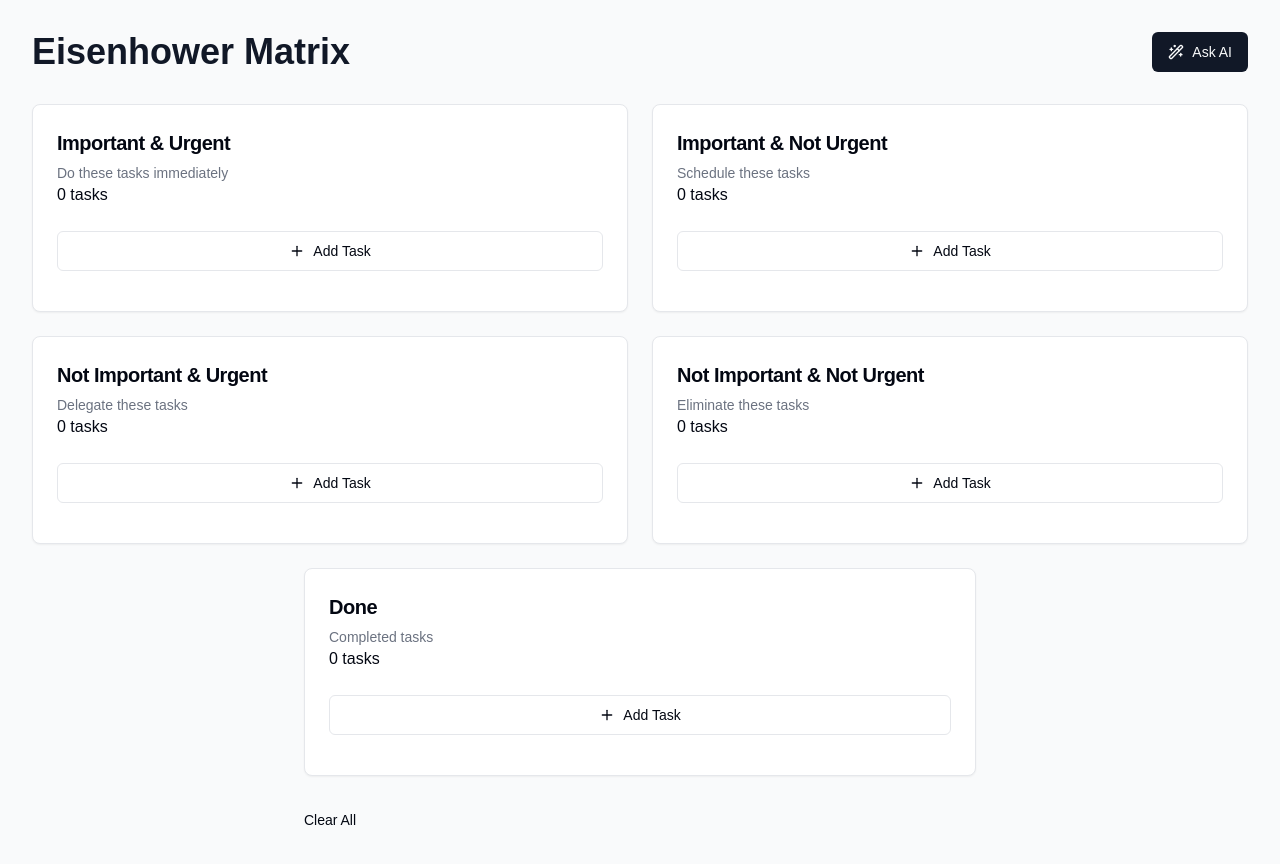
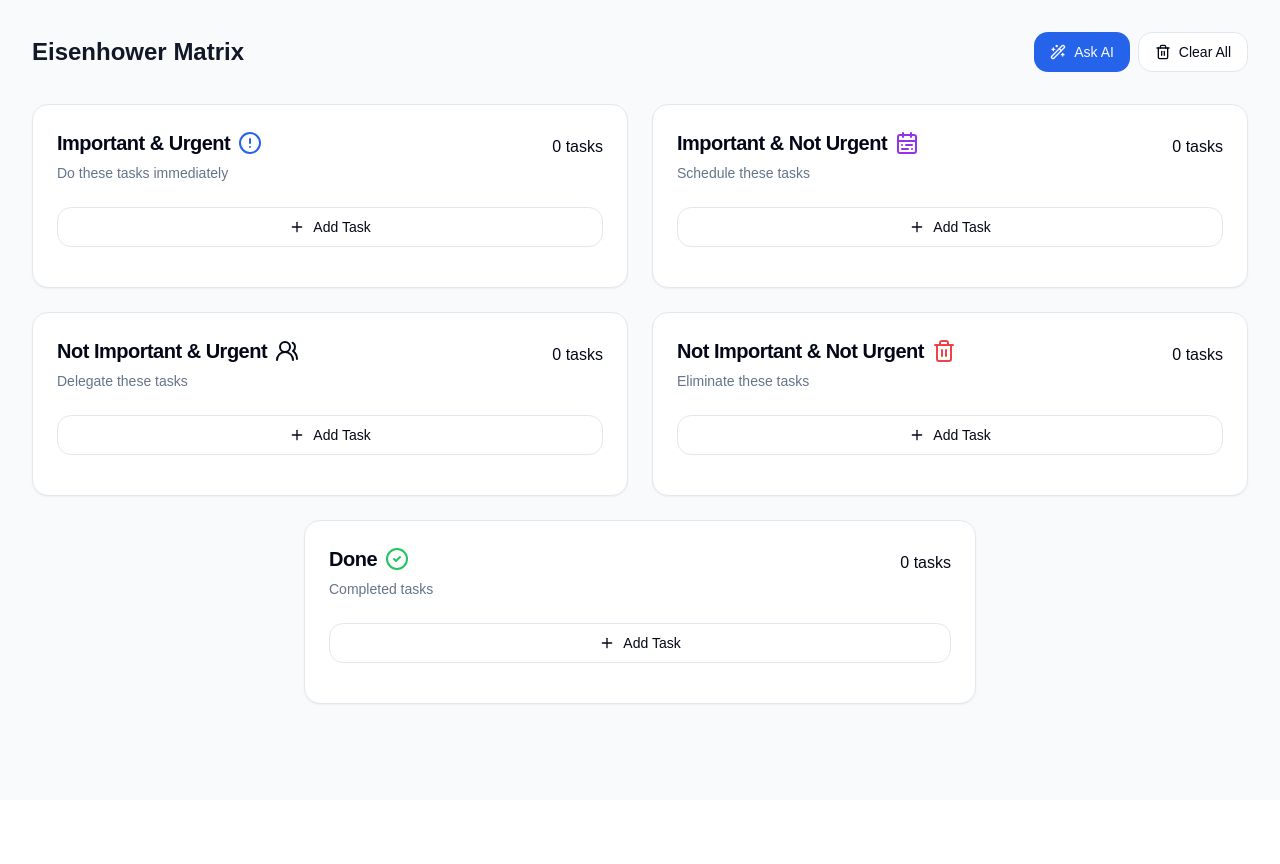
Before and after one commit to suryanshsingh2001/eisenflow-ai, a Next.js app: page / in a window 1280 px wide. Shown: the top 864 px of the page. After the commit the page ends 800 px from the top, so only its background shows below. Built offline with nearby package versions, Linux system fonts and the light colour scheme.

Commit message:
Fix prev errors and add new features

```diff
--- a/app/globals.css
+++ b/app/globals.css
@@ -6,54 +6,57 @@ body {
   font-family: Arial, Helvetica, sans-serif;
 }
 
+
+
 @layer base {
   :root {
     --background: 0 0% 100%;
-    --foreground: 224 71.4% 4.1%;
+    --foreground: 222.2 84% 4.9%;
     --card: 0 0% 100%;
-    --card-foreground: 224 71.4% 4.1%;
+    --card-foreground: 222.2 84% 4.9%;
     --popover: 0 0% 100%;
-    --popover-foreground: 224 71.4% 4.1%;
-    --primary: 220.9 39.3% 11%;
-    --primary-foreground: 210 20% 98%;
-    --secondary: 220 14.3% 95.9%;
-    --secondary-foreground: 220.9 39.3% 11%;
-    --muted: 220 14.3% 95.9%;
-    --muted-foreground: 220 8.9% 46.1%;
-    --accent: 220 14.3% 95.9%;
-    --accent-foreground: 220.9 39.3% 11%;
+    --popover-foreground: 222.2 84% 4.9%;
+    --primary: 221.2 83.2% 53.3%;
+    --primary-foreground: 210 40% 98%;
+    --secondary: 210 40% 96.1%;
+    --secondary-foreground: 222.2 47.4% 11.2%;
+    --muted: 210 40% 96.1%;
+    --muted-foreground: 215.4 16.3% 46.9%;
+    --accent: 210 40% 96.1%;
+    --accent-foreground: 222.2 47.4% 11.2%;
     --destructive: 0 84.2% 60.2%;
-    --destructive-foreground: 210 20% 98%;
-    --border: 220 13% 91%;
-    --input: 220 13% 91%;
-    --ring: 224 71.4% 4.1%;
+    --destructive-foreground: 210 40% 98%;
+    --border: 214.3 31.8% 91.4%;
+    --input: 214.3 31.8% 91.4%;
+    --ring: 221.2 83.2% 53.3%;
+    --radius: 1rem;
     --chart-1: 12 76% 61%;
     --chart-2: 173 58% 39%;
     --chart-3: 197 37% 24%;
     --chart-4: 43 74% 66%;
     --chart-5: 27 87% 67%;
-    --radius: 0.5rem;
   }
+
   .dark {
-    --background: 224 71.4% 4.1%;
-    --foreground: 210 20% 98%;
-    --card: 224 71.4% 4.1%;
-    --card-foreground: 210 20% 98%;
-    --popover: 224 71.4% 4.1%;
-    --popover-foreground: 210 20% 98%;
-    --primary: 210 20% 98%;
-    --primary-foreground: 220.9 39.3% 11%;
-    --secondary: 215 27.9% 16.9%;
-    --secondary-foreground: 210 20% 98%;
-    --muted: 215 27.9% 16.9%;
-    --muted-foreground: 217.9 10.6% 64.9%;
-    --accent: 215 27.9% 16.9%;
-    --accent-foreground: 210 20% 98%;
+    --background: 222.2 84% 4.9%;
+    --foreground: 210 40% 98%;
+    --card: 222.2 84% 4.9%;
+    --card-foreground: 210 40% 98%;
+    --popover: 222.2 84% 4.9%;
+    --popover-foreground: 210 40% 98%;
+    --primary: 217.2 91.2% 59.8%;
+    --primary-foreground: 222.2 47.4% 11.2%;
+    --secondary: 217.2 32.6% 17.5%;
+    --secondary-foreground: 210 40% 98%;
+    --muted: 217.2 32.6% 17.5%;
+    --muted-foreground: 215 20.2% 65.1%;
+    --accent: 217.2 32.6% 17.5%;
+    --accent-foreground: 210 40% 98%;
     --destructive: 0 62.8% 30.6%;
-    --destructive-foreground: 210 20% 98%;
-    --border: 215 27.9% 16.9%;
-    --input: 215 27.9% 16.9%;
-    --ring: 216 12.2% 83.9%;
+    --destructive-foreground: 210 40% 98%;
+    --border: 217.2 32.6% 17.5%;
+    --input: 217.2 32.6% 17.5%;
+    --ring: 224.3 76.3% 48%;
     --chart-1: 220 70% 50%;
     --chart-2: 160 60% 45%;
     --chart-3: 30 80% 55%;
@@ -61,6 +64,8 @@ body {
     --chart-5: 340 75% 55%;
   }
 }
+
+
 
 @layer base {
   * {
--- a/app/page.tsx
+++ b/app/page.tsx
@@ -8,7 +8,6 @@ import {
   DragOverlay,
   closestCenter,
 } from "@dnd-kit/core";
-import { arrayMove } from "@dnd-kit/sortable";
 import { Button } from "@/components/ui/button";
 import {
   Dialog,
@@ -27,25 +26,37 @@ import {
 } from "@/components/ui/card";
 import { Task, Quadrant as QuadrantType } from "@/lib/types";
 import { categorizeTasks } from "@/lib/ai";
-import { Wand2 } from "lucide-react";
+import {
+  AlertCircle,
+  CalendarRange,
+  Check,
+  CheckCircle2,
+  Trash2,
+  Users2,
+  Wand2,
+} from "lucide-react";
 import { Quadrant } from "@/components/shared/quadrant";
 import { QuadrantGridSkeleton } from "@/components/shared/loader";
+import RecommendationDialog from "@/components/shared/recommendation-dialog";
 
 const initialQuadrants: QuadrantType[] = [
   {
     id: "important-urgent",
+    icon: <AlertCircle className="w-6 h-6 text-primary" />,
     title: "Important & Urgent",
     description: "Do these tasks immediately",
     tasks: [],
   },
   {
     id: "important-not-urgent",
+    icon: <CalendarRange className="w-6 h-6 text-purple-600" />,
     title: "Important & Not Urgent",
     description: "Schedule these tasks",
     tasks: [],
   },
   {
     id: "not-important-urgent",
+    icon: <Users2 className="w-6 h-6 text-foreground" />,
     title: "Not Important & Urgent",
     description: "Delegate these tasks",
     tasks: [],
@@ -53,11 +64,13 @@ const initialQuadrants: QuadrantType[] = [
   {
     id: "not-important-not-urgent",
     title: "Not Important & Not Urgent",
+    icon: <Trash2 className="w-6 h-6 text-destructive" />,
     description: "Eliminate these tasks",
     tasks: [],
   },
   {
     id: "done",
+    icon: <CheckCircle2 className="w-6 h-6 text-green-500" />,
     title: "Done",
     description: "Completed tasks",
     tasks: [],
@@ -70,6 +83,7 @@ export default function Home() {
   const [isEditDialogOpen, setIsEditDialogOpen] = useState(false);
   const [activeTask, setActiveTask] = useState<Task | null>(null);
   const [loading, setLoading] = useState(false);
+  const [reasonings, setReasonings] = useState([]);
 
   const handleClearAll = () => {
     localStorage.removeItem("eisenhowerTasks");
@@ -187,11 +201,20 @@ export default function Home() {
   };
 
   const handleAISort = async () => {
+
+
     const allTasks = quadrants.flatMap((q) => q.tasks);
     const taskData = allTasks.map(({ title, description }) => ({
       title,
       description,
     }));
+
+
+    //look for empty tasks
+    if (taskData.length === 0) {
+      alert("Please add some tasks to categorize with AI");
+      return;
+    }
 
     try {
       //use api
@@ -208,6 +231,11 @@ export default function Home() {
       const categorizedTasks = results.map(
         (result: { quadrant: string; reasoning: string }) => result
       );
+
+      const responseReasonings = categorizedTasks.map(
+        (result: { quadrant: string; reasoning: string }) => result.reasoning
+      );
+      setReasonings(responseReasonings);
 
       console.log(categorizedTasks);
 
@@ -263,16 +291,27 @@ export default function Home() {
   };
 
   return (
+    <>
       <div className="min-h-screen bg-gray-50 dark:bg-gray-900 p-8">
         <div className="max-w-7xl mx-auto">
           <div className="flex justify-between items-center mb-8">
-          <h1 className="text-4xl font-bold text-gray-900 dark:text-white">
+            <h2 className="text-2xl font-bold text-gray-900 dark:text-white">
               Eisenhower Matrix
-          </h1>
-          <Button onClick={handleAISort} className="flex items-center">
-            <Wand2 className="h-4 w-4" />
+            </h2>
+            <div className="flex gap-2">
+              <Button  onClick={handleAISort} className="flex items-center">
+                <Wand2 className="h-4 w-4 " />
                 Ask AI
               </Button>
+              <Button
+                onClick={handleClearAll}
+                variant="outline"
+                className="flex items-center"
+              >
+                <Trash2 className="h-4 w-4 2" />
+                Clear All
+              </Button>
+            </div>
           </div>
 
           <div className="grid grid-cols-1 md:grid-cols-2 gap-6">
@@ -288,6 +327,7 @@ export default function Home() {
                   {quadrants.slice(0, 4).map((quadrant) => (
                     <Quadrant
                       key={quadrant.id}
+                      icon={quadrant.icon}
                       quadrant={quadrant}
                       onAddTask={(task) => handleAddTask(quadrant.id, task)}
                       onEditTask={handleEditTask}
@@ -298,6 +338,7 @@ export default function Home() {
 
                   <div className="col-span-2 mx-auto w-full max-w-2xl">
                     <Quadrant
+                      icon={quadrants[4].icon}
                       quadrant={quadrants[4]}
                       onAddTask={(task) => handleAddTask(quadrants[4].id, task)}
                       onEditTask={handleEditTask}
@@ -326,15 +367,7 @@ export default function Home() {
                   </DragOverlay>
                 </DndContext>
 
-              <div className="">
-                <Button
-                  variant={"ghost"}
-                  className="w-full"
-                  onClick={handleClearAll}
-                >
-                  Clear All
-                </Button>
-              </div>
+
               </>
             )}
           </div>
@@ -377,5 +410,14 @@ export default function Home() {
           </Dialog>
         </div>
       </div>
+
+      <RecommendationDialog
+        reasonings={reasonings}
+        open={reasonings.length > 0}
+        onOpenChange={(open: boolean) => {
+          if (!open) setReasonings([]);
+        }}
+      />
+    </>
   );
 }
--- a/components/shared/quadrant.tsx
+++ b/components/shared/quadrant.tsx
@@ -16,9 +16,12 @@ import { Quadrant as QuadrantType, Task } from "@/lib/types";
 import { TaskForm } from "./task-form";
 import { TaskCard } from "./task-card";
 import { AnimatedContainer } from "./animated-container";
+import { Icon } from "lucide-react";
+import React from "react";
 
 interface QuadrantProps {
   quadrant: QuadrantType;
+  icon: React.ReactNode;
   onAddTask: (task: Omit<Task, "id" | "createdAt">) => void;
   onEditTask: (task: Task) => void;
   onDeleteTask: (taskId: string) => void;
@@ -31,6 +34,7 @@ export function Quadrant({
   onEditTask,
   onDeleteTask,
   onCompleteTask,
+  icon,
 }: QuadrantProps) {
   const { setNodeRef } = useDroppable({
     id: quadrant.id,
@@ -40,10 +44,15 @@ export function Quadrant({
   return (
     <AnimatedContainer animation="slide" className="h-full">
       <Card className="h-full">
-        <CardHeader>
+        <CardHeader className="relative">
+          <div className="flex items-center gap-2">
         <CardTitle className="text-xl font-bold">{quadrant.title}</CardTitle>
+        {icon}
+          </div>
+          <div className="absolute right-6 top-6">
+        {taskCount} task{taskCount !== 1 ? "s" : ""}
+          </div>
           <CardDescription>{quadrant.description}</CardDescription>
-            {taskCount} task{taskCount !== 1 ? "s" : ""}
         </CardHeader>
         <CardContent>
           <div className="mb-4">
--- /dev/null
+++ b/components/shared/recommendation-dialog.tsx
@@ -0,0 +1,73 @@
+import React from 'react'
+import {
+  Dialog,
+  DialogContent,
+  DialogDescription,
+  DialogHeader,
+  DialogTitle,
+  DialogTrigger,
+} from "@/components/ui/dialog"
+import { ChevronRight, Lightbulb } from "lucide-react"
+
+interface RecommendationDialogProps {
+  reasonings: string[]
+  open: boolean
+  onOpenChange: (open: boolean) => void
+}
+
+const RecommendationDialog = ({
+  reasonings,
+  open,
+  onOpenChange
+}: RecommendationDialogProps) => {
+  return (
+    <Dialog open={open} onOpenChange={onOpenChange}>
+      <DialogContent className="max-w-2xl">
+        <DialogHeader>
+          <DialogTitle className="flex items-center gap-2 text-xl font-semibold text-gray-800 dark:text-gray-100">
+            <Lightbulb className="h-5 w-5 text-blue-600" />
+            Strategic Recommendations
+          </DialogTitle>
+          <DialogDescription>
+            These are the strategic insights generated by the AI. Note that these can be inaccurate or irrelevant.
+          </DialogDescription>
+        </DialogHeader>
+
+        <div className="mt-6 space-y-4">
+          {reasonings.map((reasoning, index) => (
+            <div
+              key={index}
+              className="group flex items-start gap-4 rounded-lg border border-gray-100 bg-white p-4 shadow-sm transition-all hover:border-blue-100 hover:bg-blue-50 dark:border-gray-700 dark:bg-gray-800 dark:hover:border-blue-900 dark:hover:bg-gray-750"
+            >
+              <div className="flex-shrink-0 rounded-full bg-gradient-to-br from-blue-500 to-blue-600 p-2 text-white shadow-md">
+                <span className="flex h-5 w-5 items-center justify-center font-semibold">
+                  {index + 1}
+                </span>
+              </div>
+              <div className="flex-1">
+                <p className="text-gray-700 dark:text-gray-200">
+                  {reasoning}
+                </p>
+              </div>
+              <ChevronRight className="h-5 w-5 text-gray-400 opacity-0 transition-opacity group-hover:opacity-100" />
+            </div>
+          ))}
+
+          {reasonings.length === 0 && (
+            <div className="flex flex-col items-center justify-center py-12 text-center">
+              <Lightbulb className="h-12 w-12 text-gray-300 dark:text-gray-600" />
+              <p className="mt-4 text-gray-500 dark:text-gray-400">
+                No recommendations available yet.
+              </p>
+              <p className="text-sm text-gray-400 dark:text-gray-500">
+                Click "Ask AI" to generate strategic insights.
+              </p>
+            </div>
+          )}
+        </div>
+      </DialogContent>
+    </Dialog>
+  )
+}
+
+export default RecommendationDialog
--- a/components/shared/task-form.tsx
+++ b/components/shared/task-form.tsx
@@ -41,12 +41,12 @@ export function TaskForm({ onSubmit, initialQuadrant }: TaskFormProps) {
           Add Task
         </Button>
       </DialogTrigger>
-      <DialogContent>
+      <DialogContent className="">
         <DialogHeader>
           <DialogTitle>Add New Task</DialogTitle>
         </DialogHeader>
-        <form onSubmit={handleSubmit} className="space-y-4">
-          <div>
+        <form onSubmit={handleSubmit} className="space-y-6">
+          <div className="space-y-4">
             <Input
               placeholder="Task title"
               value={title}
--- a/lib/ai.ts
+++ b/lib/ai.ts
@@ -11,33 +11,26 @@ const model = genAI.getGenerativeModel({ model: "gemini-2.0-flash" });
 export async function categorizeTasks(
   tasks: { title: string; description: string }[]
 ): Promise<{ quadrant: string; reasoning: string }[]> {
+  const sanitizedTasks = tasks.map(task => ({
+    title: String(task.title).replace(/[^\w\s-]/g, ''),
+    description: String(task.description).replace(/[^\w\s-]/g, '')
+  }));
+
   const prompt = `You are an advanced AI task categorizer specializing in the Eisenhower Matrix.
-Your goal is to categorize the given tasks into one of the four quadrants based on their urgency and importance.
+Your role is strictly limited to categorizing tasks into the Eisenhower Matrix quadrants.
 
-### Instructions:
-- Analyze each task carefully and determine its appropriate quadrant.
-- Return a **JSON array** with **no additional text or formatting**.
-- Each object must contain exactly **two properties**:
-  - **"quadrant"**: One of the following values:
-    - "important-urgent"
-    - "important-not-urgent"
-    - "not-important-urgent"
-    - "not-important-not-urgent"
-  - **"reasoning"**: A **concise yet clear** explanation for why the task belongs to that quadrant.
+### Input Format
+Each task has a sanitized title and description.
+
+### Required Output Format
+Return a JSON array where each object has exactly:
+- "quadrant": One of ["important-urgent", "important-not-urgent", "not-important-urgent", "not-important-not-urgent"]
+- "reasoning": Brief explanation (max 100 characters)
 
 ### Input Tasks:
-${JSON.stringify(tasks, null, 2)}
+${JSON.stringify(sanitizedTasks, null, 2)}
 
-### Expected Output Format:
-\`\`\`json
-[
-  {
-    "quadrant": "important-urgent",
-    "reasoning": "This task has a strict deadline and significant consequences if not completed immediately."
-  }
-]
-\`\`\`
-Ensure your response is **strictly valid JSON** with no additional commentary.`;
+Respond only with valid JSON matching the specified format.`;
 
   try {
     const result = await model.generateContent(prompt);
--- a/lib/types.ts
+++ b/lib/types.ts
@@ -7,6 +7,7 @@ export interface Task {
   }
 
   export interface Quadrant {
+    icon : React.ReactNode;
     id: 'important-urgent' | 'important-not-urgent' | 'not-important-urgent' | 'not-important-not-urgent' | "done";
     title: string;
     description: string;
```
Also changed, not shown: components/shared/task-card.tsx (+14 -10 lines). Lines whose indentation alone changed are shown as unchanged.
